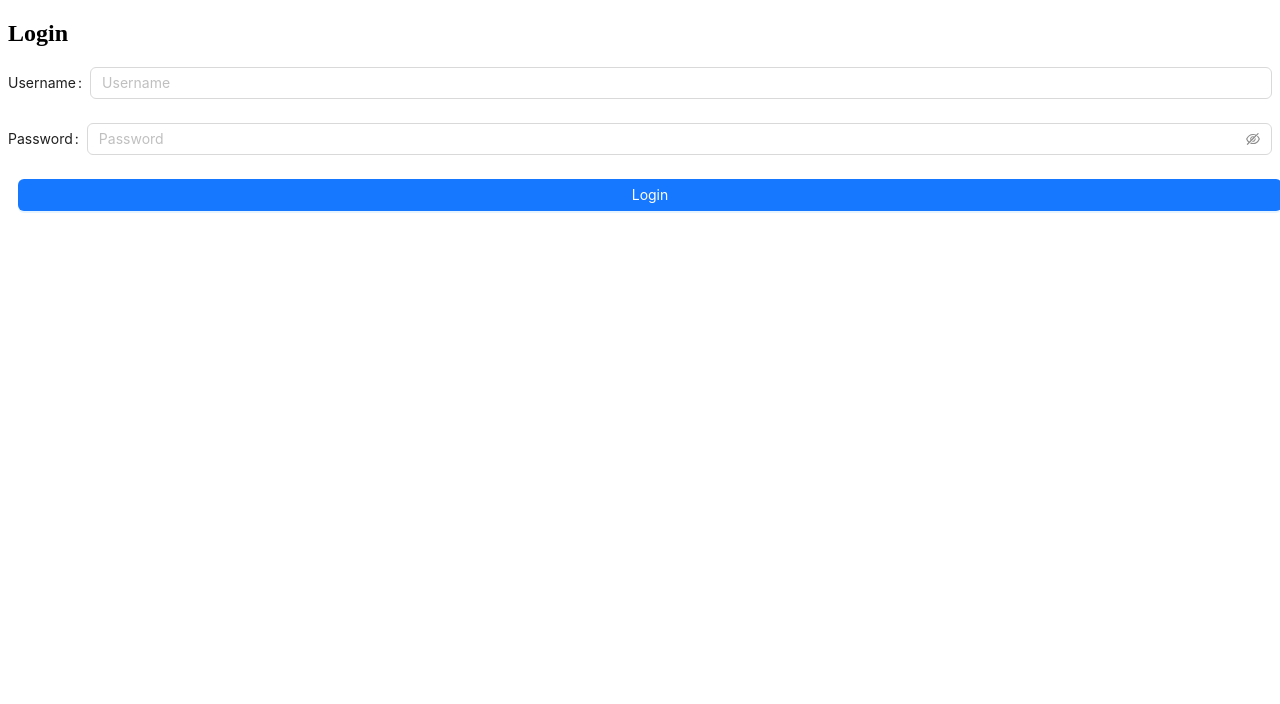
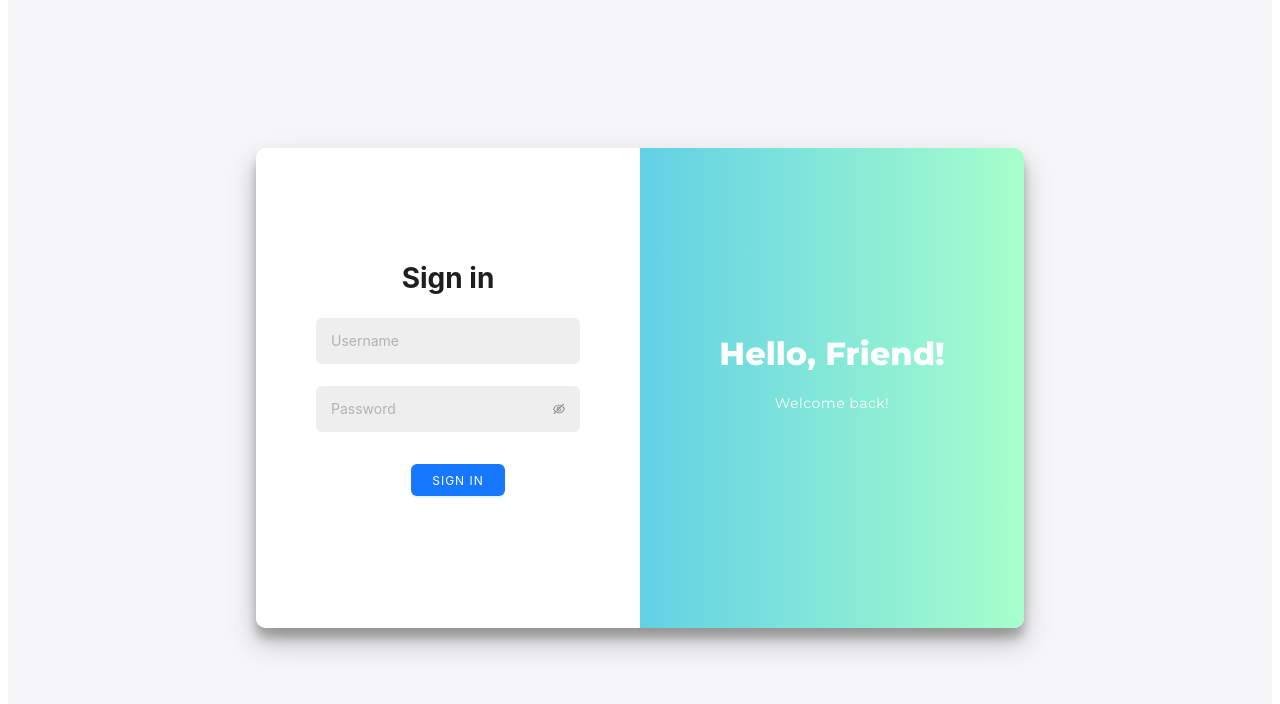
Before and after one commit to pihaf/School-management-system, a React (Vite) app in the folder frontend/sgfrontend/: page /login in a window 1280 px wide. Shown: the top 704 px of the page. Built offline with nearby package versions, Linux system fonts and the light colour scheme.

Commit message:
Change Login page

```diff
--- a/frontend/sgfrontend/src/components/Login.jsx
+++ b/frontend/sgfrontend/src/components/Login.jsx
@@ -1,11 +1,11 @@
-import React, { useState } from 'react';
-import { useNavigate } from 'react-router-dom';
-import { Form, Input, Button} from 'antd';
+import React, { useState } from "react";
+import { useNavigate } from "react-router-dom";
+import { Form, Input, Button } from "antd";
 import host from "../../config";
-
+import "../css/Login.css";
 function Login({ setToken, setModel, setId, setProfileHeader }) {
-  const [username, setUsername] = useState('');
-  const [password, setPassword] = useState('');
+  const [username, setUsername] = useState("");
+  const [password, setPassword] = useState("");
   const navigate = useNavigate();
 
   const handleSubmit = async () => {
@@ -13,9 +13,9 @@ function Login({ setToken, setModel, setId, setProfileHeader }) {
 
     // Make API request to login
     const response = await fetch(`${host}/api/login`, {
-      method: 'POST',
+      method: "POST",
       headers: {
-        'Content-Type': 'application/json',
+        "Content-Type": "application/json",
       },
       body: JSON.stringify({ username, password }),
     });
@@ -27,9 +27,9 @@ function Login({ setToken, setModel, setId, setProfileHeader }) {
       const id = data.id;
 
       // Save the token in localStorage
-      localStorage.setItem('token', token);
-      localStorage.setItem('model', model);
-      localStorage.setItem('id', id);
+      localStorage.setItem("token", token);
+      localStorage.setItem("model", model);
+      localStorage.setItem("id", id);
 
       // Update the token state
       setToken(token);
@@ -50,18 +50,18 @@ function Login({ setToken, setModel, setId, setProfileHeader }) {
           if (response.ok) {
             const data = await response.json();
             console.log(data);
-            if (model === 'student') {
+            if (model === "student") {
               const { name, student_id } = data;
               const newData = {
                 name,
-                student_id
+                student_id,
               };
               localStorage.setItem("profileHeader", JSON.stringify(newData));
-            } else if (model === 'lecturer') {
+            } else if (model === "lecturer") {
               const { name, email } = data;
               const newData = {
                 name,
-                  email
+                email,
               };
               localStorage.setItem("profileHeader", JSON.stringify(newData));
             }
@@ -76,29 +76,63 @@ function Login({ setToken, setModel, setId, setProfileHeader }) {
 
       fetchProfileData();
       // Redirect to the home page or any desired page
-      navigate('/');
+      navigate("/");
     } else {
       // Handle login error
-      console.error('Login failed');
+      console.error("Login failed");
     }
   };
 
   return (
-    <div>
-      <h2>Login</h2>
+    <div className="body">
+      <div className="container">
+        <div className="form-container sign-in-container">
           <Form onFinish={handleSubmit}>
-        <Form.Item label="Username" name="username">
-          <Input placeholder='Username' id='username' value={username} onChange={(e) => setUsername(e.target.value)} required></Input>
+            <h1>Sign in</h1>
+            <div className="align">
+              <Form.Item
+                name="username"
+                style={{ marginBottom: "6px", marginTop: "10px" }}
+              >
+                <Input
+                  className="input-field"
+                  placeholder="Username"
+                  id="username"
+                  value={username}
+                  onChange={(e) => setUsername(e.target.value)}
+                  required
+                ></Input>
               </Form.Item>
-        <Form.Item label="Password" name="password">
-          <Input.Password placeholder='Password' id='password' value={password} onChange={(e) => setPassword(e.target.value)} required></Input.Password>
+              <Form.Item name="password">
+                <Input.Password
+                  className="input-field"
+                  placeholder="Password"
+                  id="password"
+                  value={password}
+                  onChange={(e) => setPassword(e.target.value)}
+                  required
+                ></Input.Password>
               </Form.Item>
+            </div>
+
             <Form.Item>
-          <Button block type='primary' htmlType='submit'>Login</Button>
+              <Button block type="primary" htmlType="submit">
+                Sign In
+              </Button>
             </Form.Item>
           </Form>
+        </div>
+        <div className="overlay-container">
+          <div className="overlay">
+            <div className="overlay-panel overlay-right">
+              <h1>Hello, Friend!</h1>
+              <p>Welcome back!</p>
+            </div>
+          </div>
+        </div>
+      </div>
     </div>
   );
 }
 
-export default Login
+export default Login;
--- /dev/null
+++ b/frontend/sgfrontend/src/css/Login.css
@@ -0,0 +1,227 @@
+@import url("https://fonts.googleapis.com/css?family=Montserrat:400,800");
+
+* {
+  box-sizing: border-box;
+}
+
+.body {
+  background: #f6f5f7;
+  display: flex;
+  justify-content: center;
+  align-items: center;
+  flex-direction: column;
+  font-family: "Montserrat", sans-serif;
+  height: 100vh;
+  margin: -20px 0 50px;
+}
+
+h1 {
+  font-weight: bold;
+  margin: 0;
+}
+
+h2 {
+  text-align: center;
+}
+
+p {
+  font-size: 14px;
+  font-weight: 100;
+  line-height: 20px;
+  letter-spacing: 0.5px;
+  margin: 20px 0 30px;
+}
+
+span {
+  font-size: 12px;
+}
+
+a {
+  color: #333;
+  font-size: 14px;
+  text-decoration: none;
+  margin: 15px 0;
+}
+
+button {
+  border-radius: 20px;
+  border: 1px solid #1fa2ff;
+  background-color: #1fa2ff;
+  color: #ffffff;
+  font-size: 12px;
+  font-weight: bold;
+  padding: 12px 45px;
+  letter-spacing: 1px;
+  text-transform: uppercase;
+  transition: transform 80ms ease-in;
+}
+
+button:active {
+  transform: scale(0.95);
+}
+
+button:focus {
+  outline: none;
+}
+
+button.ghost {
+  background-color: transparent;
+  border-color: #ffffff;
+}
+
+form {
+  background-color: #ffffff;
+  display: flex;
+  align-items: center;
+  justify-content: center;
+  flex-direction: column;
+  padding: 0 50px;
+  height: 100%;
+  text-align: center;
+}
+
+.input-field {
+  background-color: #eee;
+  border: none;
+  padding: 12px 15px;
+  margin: 8px 0;
+  width: 100%;
+}
+
+.container {
+  background-color: #fff;
+  border-radius: 10px;
+  box-shadow: 0 14px 28px rgba(0, 0, 0, 0.25), 0 10px 10px rgba(0, 0, 0, 0.22);
+  position: relative;
+  overflow: hidden;
+  width: 768px;
+  max-width: 100%;
+  min-height: 480px;
+}
+
+.form-container {
+  position: absolute;
+  top: 0;
+  height: 100%;
+  transition: all 0.6s ease-in-out;
+}
+
+.sign-in-container {
+  left: 0;
+  width: 50%;
+  z-index: 2;
+}
+
+.container.right-panel-active .sign-in-container {
+  transform: translateX(100%);
+}
+
+.sign-up-container {
+  left: 0;
+  width: 50%;
+  opacity: 0;
+  z-index: 1;
+}
+
+.container.right-panel-active .sign-up-container {
+  transform: translateX(100%);
+  opacity: 1;
+  z-index: 5;
+  animation: show 0.6s;
+}
+
+@keyframes show {
+  0%,
+  49.99% {
+    opacity: 0;
+    z-index: 1;
+  }
+
+  50%,
+  100% {
+    opacity: 1;
+    z-index: 5;
+  }
+}
+
+.overlay-container {
+  position: absolute;
+  top: 0;
+  left: 50%;
+  width: 50%;
+  height: 100%;
+  overflow: hidden;
+  transition: transform 0.6s ease-in-out;
+  z-index: 100;
+}
+
+.container.right-panel-active .overlay-container {
+  transform: translateX(-100%);
+}
+
+.overlay {
+  background: #a6ffcb;
+  background: -webkit-linear-gradient(to right, #1fa2ff, #a6ffcb);
+  background: linear-gradient(to right, #1fa2ff, #a6ffcb);
+  background-repeat: no-repeat;
+  background-size: cover;
+  background-position: 0 0;
+  color: #ffffff;
+  position: relative;
+  left: -100%;
+  height: 100%;
+  width: 200%;
+  transform: translateX(0);
+  transition: transform 0.6s ease-in-out;
+}
+
+.container.right-panel-active .overlay {
+  transform: translateX(50%);
+}
+
+.overlay-panel {
+  position: absolute;
+  display: flex;
+  align-items: center;
+  justify-content: center;
+  flex-direction: column;
+  padding: 0 40px;
+  text-align: center;
+  top: 0;
+  height: 100%;
+  width: 50%;
+  transform: translateX(0);
+  transition: transform 0.6s ease-in-out;
+}
+
+.overlay-left {
+  transform: translateX(-20%);
+}
+
+.container.right-panel-active .overlay-left {
+  transform: translateX(0);
+}
+
+.overlay-right {
+  right: 0;
+  transform: translateX(0);
+}
+
+.container.right-panel-active .overlay-right {
+  transform: translateX(20%);
+}
+
+.social-container {
+  margin: 20px 0;
+}
+
+.social-container a {
+  border: 1px solid #dddddd;
+  border-radius: 50%;
+  display: inline-flex;
+  justify-content: center;
+  align-items: center;
+  margin: 0 5px;
+  height: 40px;
+  width: 40px;
+}
```
Lines whose indentation alone changed are shown as unchanged.
